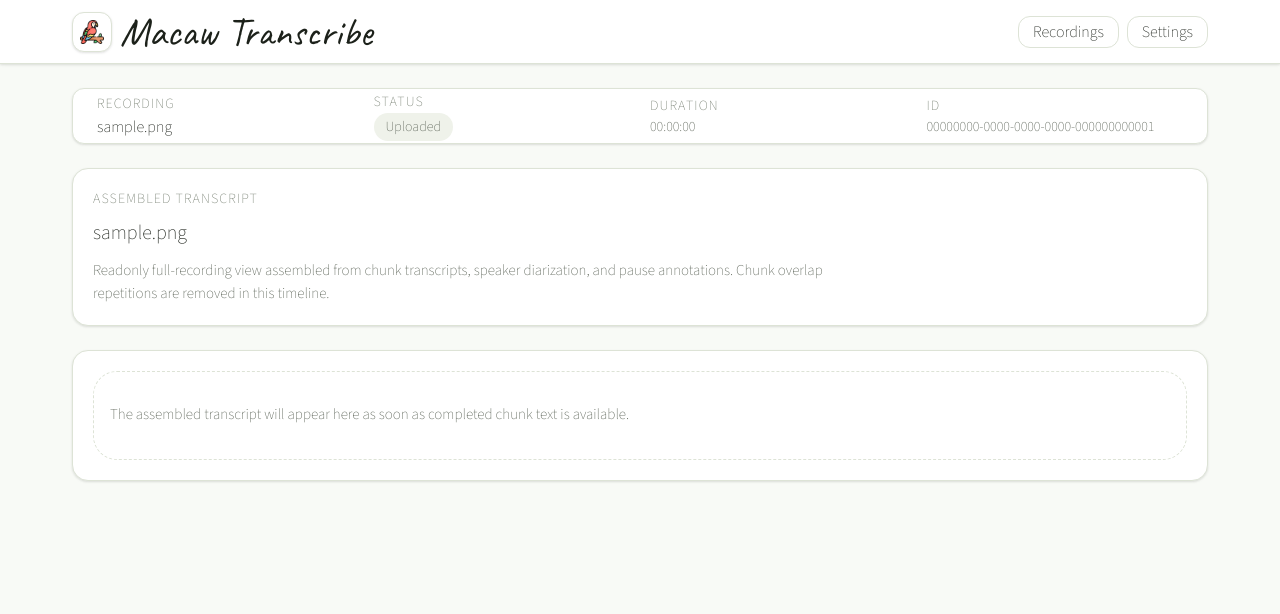
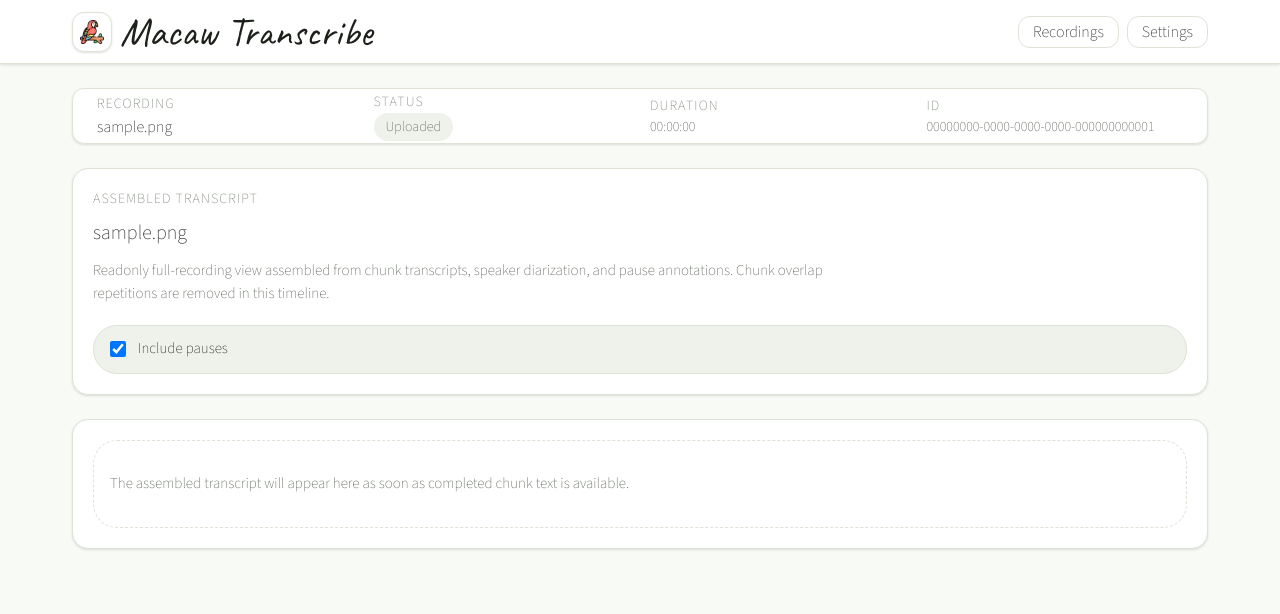
Before and after one commit to samuelkb/MacawTranscribe, a Django app: page /transcriptions/recordings/00000000-0000-0000-0000-000000000001/assembled/ in a window 1280 px wide. Shown: the top 614 px of the page. Run offline with Django 5.2, Linux system fonts and the light colour scheme; tables that the repository leaves empty hold one stand-in row (values such as "Sample post"); data that the repository does not hold is empty; style sheets or scripts are compiled from the project's sources; parts of the project's set-up code (start-up, migrations or seed data) failed here and were passed over.

Commit message:
Feat: Add pause toggle to assembled transcript view

```diff
--- a/transcriptions/templates/transcriptions/pages/assembled_recording.html
+++ b/transcriptions/templates/transcriptions/pages/assembled_recording.html
@@ -20,6 +20,28 @@
       <p class="mt-3 max-w-3xl text-(length:--text-body-sm-size) leading-(--text-body-sm-line-height) text-(--color-text-secondary)">
         {% translate "Readonly full-recording view assembled from chunk transcripts, speaker diarization, and pause annotations. Chunk overlap repetitions are removed in this timeline." %}
       </p>
+      <form method="get" class="mt-5 flex items-center justify-between gap-4 rounded-xl border border-(--color-border) bg-(--color-surface-subtle) px-4 py-3">
+        <input type="hidden" name="include_silences" value="0">
+        <label class="flex items-center gap-3 text-(length:--text-body-sm-size) font-medium text-(--color-text)">
+          <input
+            type="checkbox"
+            name="include_silences"
+            value="1"
+            {% if include_silences %}checked{% endif %}
+            class="size-4 rounded border-(--color-border)"
+            onchange="this.form.submit()"
+          >
+          {% translate "Include pauses" %}
+        </label>
+        <noscript>
+          <button
+            type="submit"
+            class="rounded-xl border border-(--color-border) bg-(--color-surface) px-4 py-2 text-(length:--text-body-sm-size) font-semibold text-(--color-text)"
+          >
+            {% translate "Refresh" %}
+          </button>
+        </noscript>
+      </form>
     </header>
 
     <section class="rounded-2xl border border-(--color-border) bg-(--color-surface) px-5 py-5 shadow-(--shadow-sm)">
--- a/transcriptions/views.py
+++ b/transcriptions/views.py
@@ -22,6 +22,13 @@ def _format_duration_mmss(duration_milliseconds: int) -> str:
     minutes = str(total_seconds // 60).zfill(2)
     seconds = str(total_seconds % 60).zfill(2)
     return f"{minutes}:{seconds}"
+
+
+def _parse_include_silences(value: str | None) -> bool:
+    if value is None:
+        return True
+    return value not in {"0", "false", "False", "no", "off"}
+
 
 def _parse_backend(value: str | None) -> BackendName | None:
     if value is None or not value.strip():
@@ -155,6 +162,7 @@ def full_recording_transcription_view(request: HttpRequest, recording_id: UUID)
 
 @require_GET
 def assembled_recording_page_view(request: HttpRequest, recording_id: UUID):
+    include_silences = _parse_include_silences(request.GET.get("include_silences"))
     try:
         recording = Recording.objects.get(id=recording_id)
     except Recording.DoesNotExist:
@@ -164,12 +172,16 @@ def assembled_recording_page_view(request: HttpRequest, recording_id: UUID):
             {
                 "recording": None,
                 "formatted_duration": "00:00:00",
+                "include_silences": include_silences,
                 "assembled": {"segments": []},
             },
             status=404,
         )
 
-    assembled = assembly_recording_transcript(recording=recording)
+    assembled = assembly_recording_transcript(
+        recording=recording,
+        include_silence_annotations=include_silences,
+    )
     segments = []
     for segment in assembled.get("segments", []):
         segments.append(
@@ -185,6 +197,7 @@ def assembled_recording_page_view(request: HttpRequest, recording_id: UUID):
         {
             "recording": recording,
             "formatted_duration": format_duration_hhmmss(duration_milliseconds=recording.duration_milliseconds),
+            "include_silences": include_silences,
             "assembled": {
                 **assembled,
                 "segments": segments,
```
